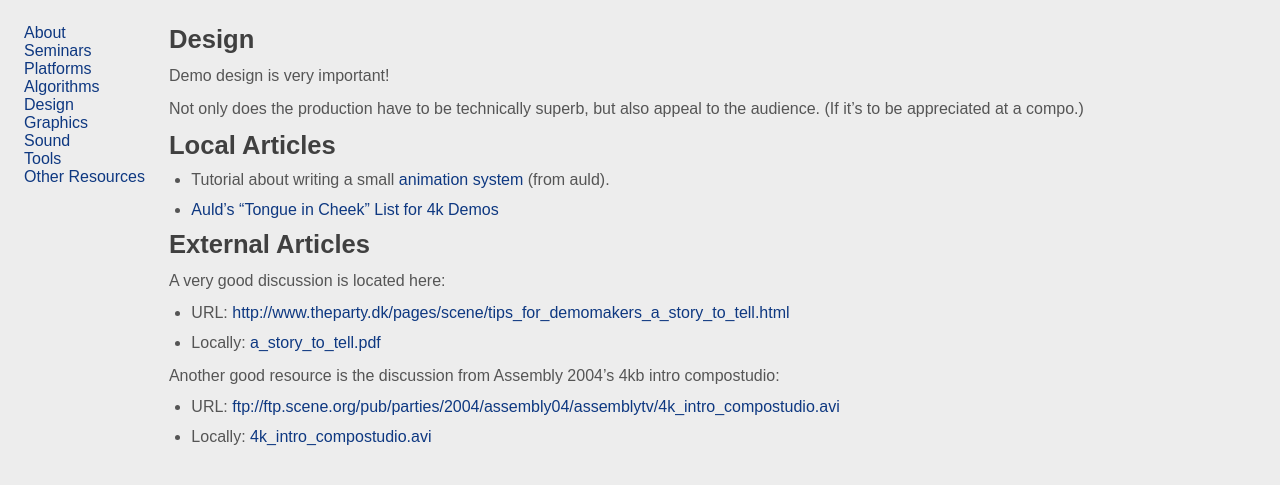
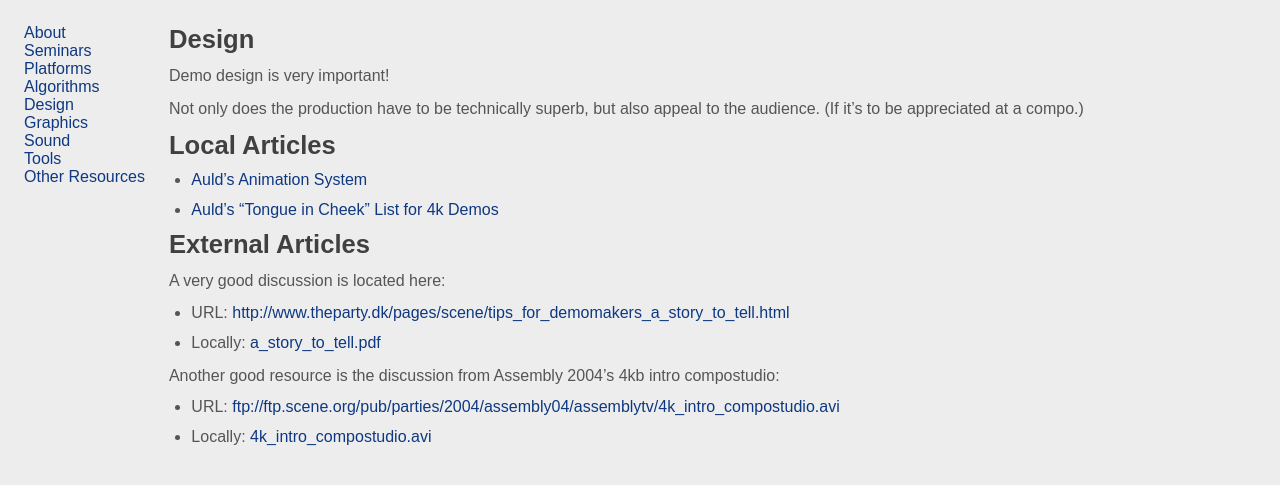
Before and after one commit to in4k/in4k.github.io, a Jekyll site: the page built from wiki/design.markdown, in a window 1280 px wide. Shown: the top 485 px of the page. Built offline with Jekyll 4.4.1, drawn with Linux system fonts in a browser that asks for light colours; some web fonts are replaced.

Commit message:
Update design.markdown

```diff
--- a/wiki/design.markdown
+++ b/wiki/design.markdown
@@ -9,7 +9,7 @@ Not only does the production have to be technically superb, but also appeal to t
 
 # Local Articles
 
-* Tutorial about writing a small [animation system](animation-system) (from auld).
+* [Auld's Animation System](aulds-animation-system)
 * [Auld's "Tongue in Cheek" List for 4k Demos](aulds-tic-list-for-4k-demos)
 
 # External Articles
```
